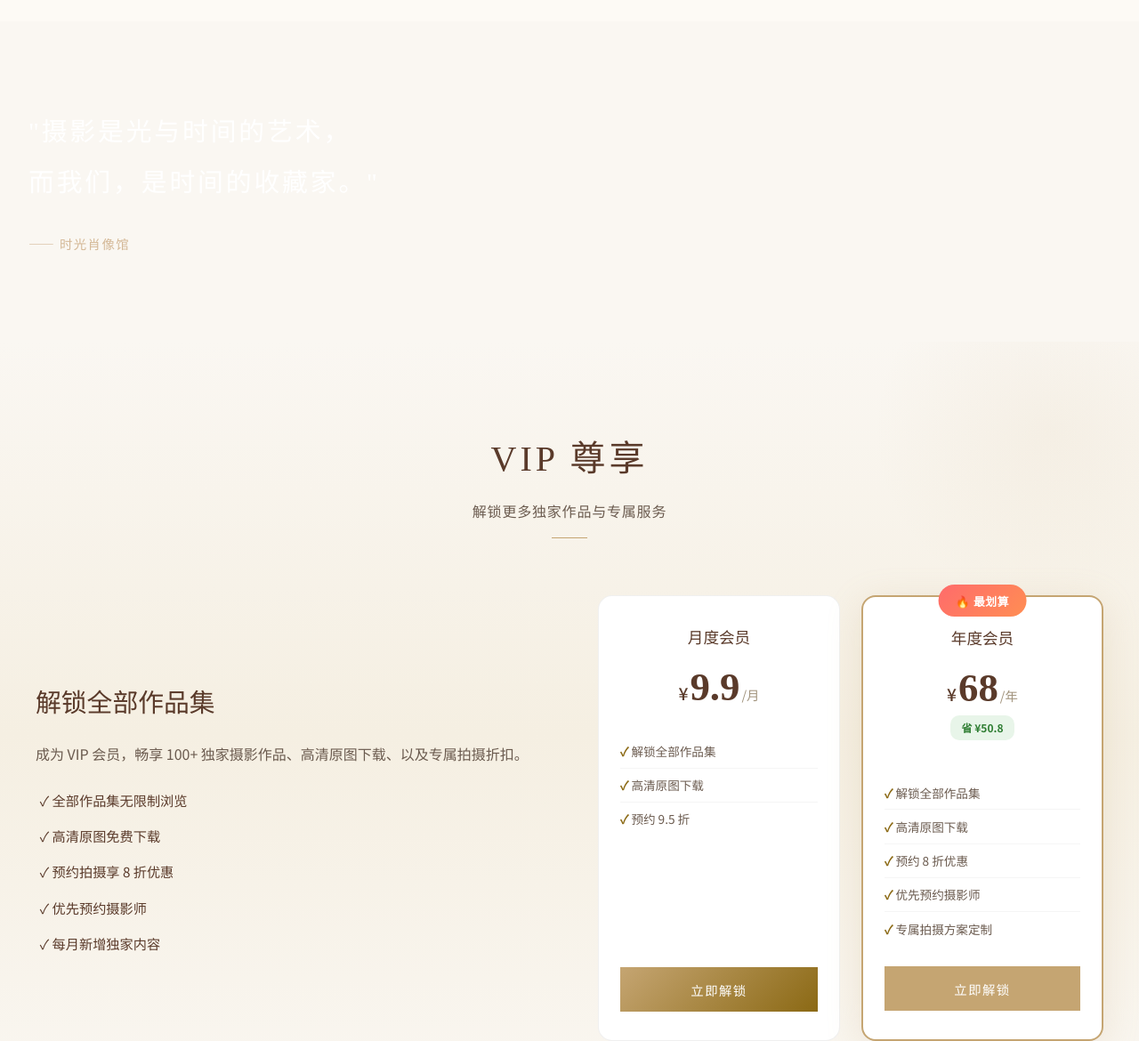
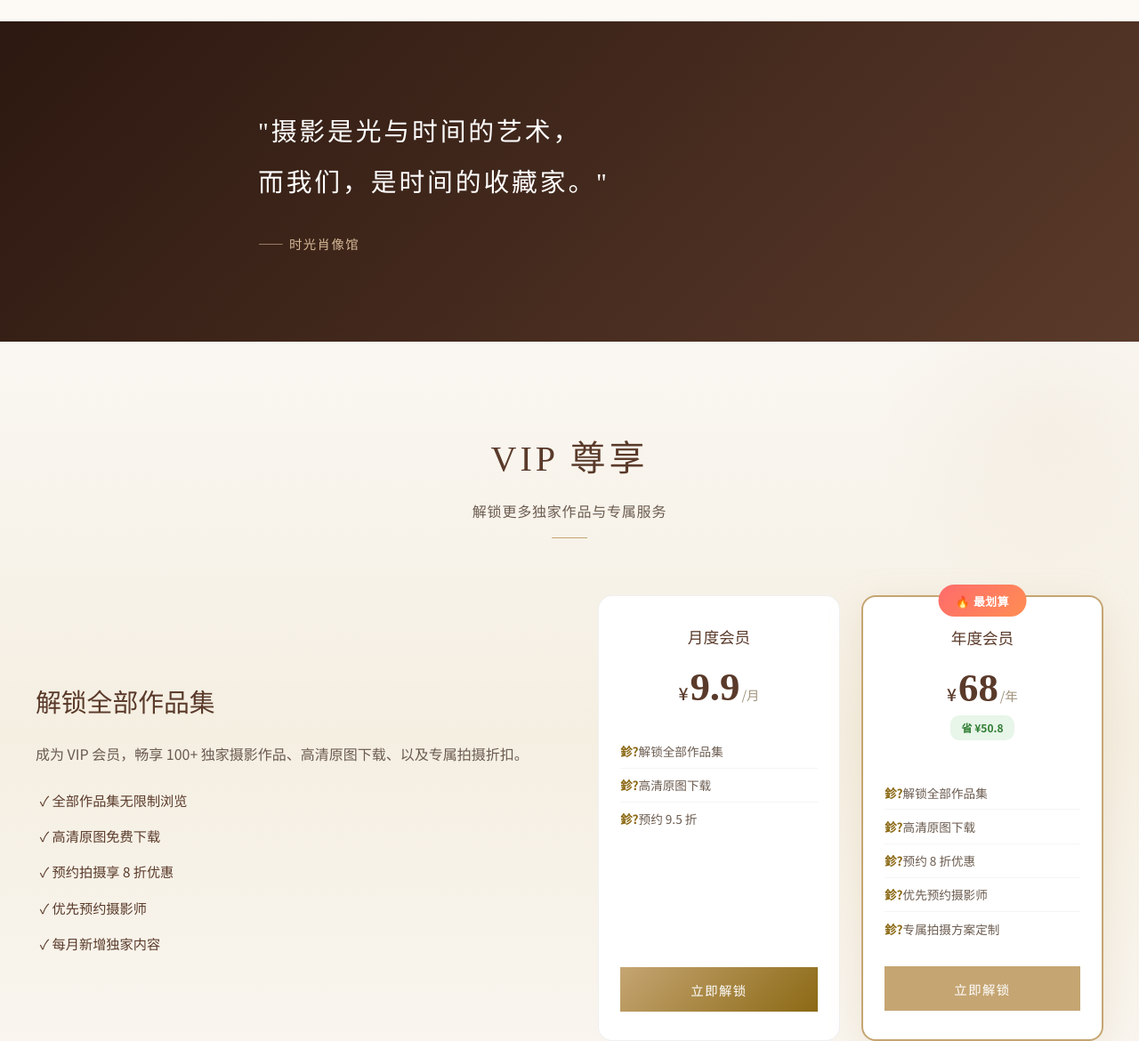
Before and after one commit to Soelcc/shiguang-portrait, a plain HTML site: page index.html in a window 1280 px wide. Shown: the part 2120-3290 px from the top of the page at 89% size. Drawn offline with Linux system fonts and the light colour scheme.

Commit message:
Add Soelc annotations, fix CSS broken rule, remove duplicate IDs, cleanup

```diff
--- a/css/style.css
+++ b/css/style.css
@@ -1,6 +1,7 @@
+/* 鏃跺厜鑲栧儚棣?漏2025 Soelc - 19331022216@163.com */
 /* =================
 ===========================
-   时光肖像馆 - 主样式表
+   鏃跺厜鑲栧儚棣?- 涓绘牱寮忚〃
    SHIGUANG PORTRAIT STUDIO
    ============================================ */
 
@@ -586,8 +587,8 @@ section {
 }
 
 /* --- Parallax Quote --- */
-.url(../images/hero/hero-bg.jpg), linear-gradient(135deg, var(--color-brown-dark), var(--color-brown));
-    background-attachment: fixed;
+.parallax-quote {
+    background: linear-gradient(135deg, var(--color-brown-dark), var(--color-brown));
     background-size: cover;
 }
 
@@ -689,7 +690,7 @@ section {
 }
 
 .service-card ul li::before {
-    content: '•';
+    content: '鈥?;
     color: var(--color-gold);
     margin-right: 0.5rem;
 }
@@ -1474,7 +1475,7 @@ section {
 }
 
 .pricing-features li::before {
-    content: '✓ ';
+    content: '鉁?';
     color: var(--color-gold-dark);
     font-weight: 700;
 }
--- a/js/main.js
+++ b/js/main.js
@@ -1,3 +1,4 @@
+/* 时光肖像馆 ©2025 Soelc - 19331022216@163.com */
 /* 时光肖像馆 - 主脚本 v2 */
 // ===== 种子数据 =====
 if(!localStorage.getItem("sg_users")) localStorage.setItem("sg_users",JSON.stringify([
```
Also changed, not shown: admin.html (+0 -5 lines), robots.txt, 4 other files.
